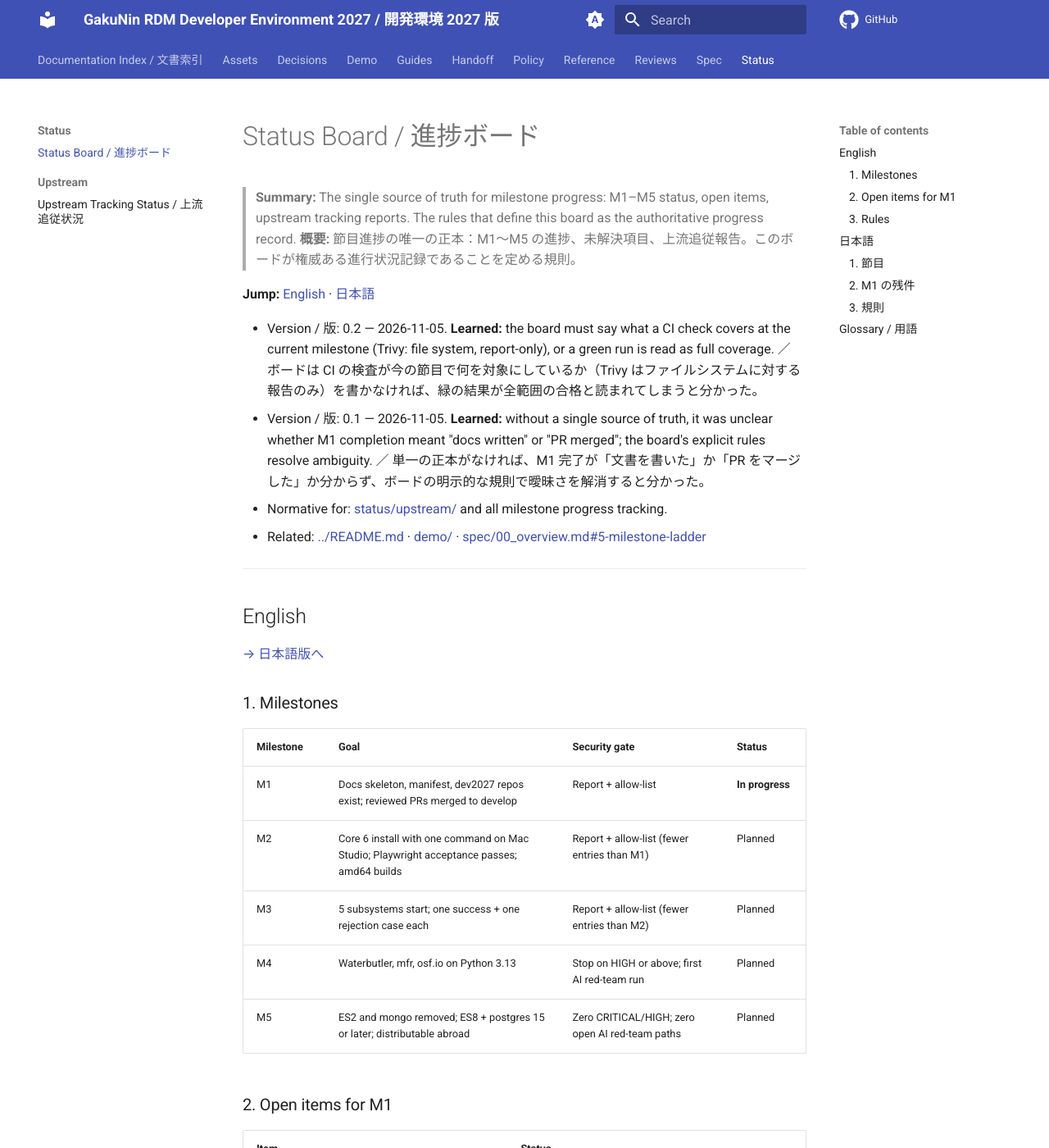
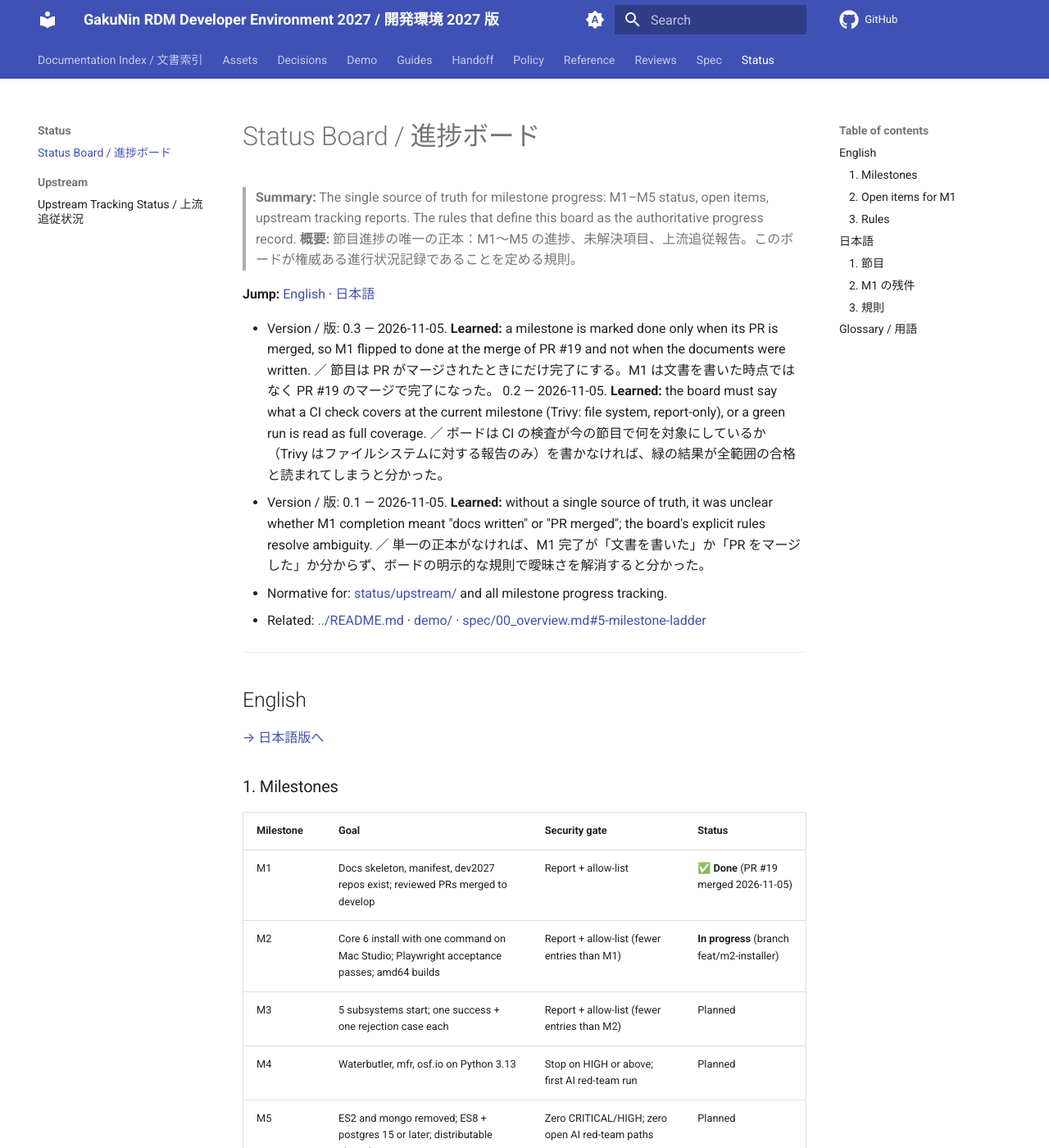
Before and after one commit to RCOSDP/RDM-developer-guide, an MkDocs documentation site: the page built from docs/status/README.md, in a window 1280 px wide and 1400 px high. Shown: the whole window at 82% size. Built offline with MkDocs 1.6.1 and Material for MkDocs 9.7.7, drawn with Linux system fonts in a browser that asks for light colours; a script that is not in the unit is left out; comment, search, counter and statistics services are not loaded; some of the changed text lies outside the part shown.

Commit message:
fix(installer),docs(status): 未実装モジュールの ImportError を許容し、M1 完了・M2 着手をボードに反映
理由: doctor が host を import できない間も他のサブコマンドが動くようにする（並行実装のため）。
進捗ボードは PR #19 のマージで M1 を完了にし、M2 を進行中にする。dev2027 の厳密再構築 PR 8 本を残件に載せる。

Co-Authored-By: Claude Fable 5.1 <noreply@anthropic.com>
Claude-Session: https://claude.ai/code/session_01BW1YQju1R8hU1GgE9LhLD4

```diff
--- a/docs/status/README.md
+++ b/docs/status/README.md
@@ -5,7 +5,8 @@
 
 **Jump:** [English](#english) · [日本語](#japanese)
 
-- Version / 版: 0.2 — 2026-11-05. **Learned:** the board must say what a CI check covers at the current milestone (Trivy: file system, report-only), or a green run is read as full coverage. ／ ボードは CI の検査が今の節目で何を対象にしているか（Trivy はファイルシステムに対する報告のみ）を書かなければ、緑の結果が全範囲の合格と読まれてしまうと分かった。
+- Version / 版: 0.3 — 2026-11-05. **Learned:** a milestone is marked done only when its PR is merged, so M1 flipped to done at the merge of PR #19 and not when the documents were written. ／ 節目は PR がマージされたときにだけ完了にする。M1 は文書を書いた時点ではなく PR #19 のマージで完了になった。
+  0.2 — 2026-11-05. **Learned:** the board must say what a CI check covers at the current milestone (Trivy: file system, report-only), or a green run is read as full coverage. ／ ボードは CI の検査が今の節目で何を対象にしているか（Trivy はファイルシステムに対する報告のみ）を書かなければ、緑の結果が全範囲の合格と読まれてしまうと分かった。
 - Version / 版: 0.1 — 2026-11-05. **Learned:** without a single source of truth, it was unclear whether M1 completion meant "docs written" or "PR merged"; the board's explicit rules resolve ambiguity. ／ 単一の正本がなければ、M1 完了が「文書を書いた」か「PR をマージした」か分からず、ボードの明示的な規則で曖昧さを解消すると分かった。
 - Normative for: [status/upstream/](upstream/README.md) and all milestone progress tracking.
 - Related: [../README.md](../README.md) · [demo/](../demo/README.md) · [spec/00_overview.md#5-milestone-ladder](./../spec/00_overview.md#english)
@@ -21,8 +22,8 @@
 
 | Milestone | Goal | Security gate | Status |
 |---|---|---|---|
-| M1 | Docs skeleton, manifest, dev2027 repos exist; reviewed PRs merged to develop | Report + allow-list | **In progress** |
-| M2 | Core 6 install with one command on Mac Studio; Playwright acceptance passes; amd64 builds | Report + allow-list (fewer entries than M1) | Planned |
+| M1 | Docs skeleton, manifest, dev2027 repos exist; reviewed PRs merged to develop | Report + allow-list | ✅ **Done** (PR #19 merged 2026-11-05) |
+| M2 | Core 6 install with one command on Mac Studio; Playwright acceptance passes; amd64 builds | Report + allow-list (fewer entries than M1) | **In progress** (branch feat/m2-installer) |
 | M3 | 5 subsystems start; one success + one rejection case each | Report + allow-list (fewer entries than M2) | Planned |
 | M4 | Waterbutler, mfr, osf.io on Python 3.13 | Stop on HIGH or above; first AI red-team run | Planned |
 | M5 | ES2 and mongo removed; ES8 + postgres 15 or later; distributable abroad | Zero CRITICAL/HIGH; zero open AI red-team paths | Planned |
@@ -62,8 +63,8 @@ This board is the **single source of truth** for milestone progress:
 
 | 節目 | ゴール | セキュリティ門 | ステータス |
 |---|---|---|---|
-| M1 | docs の骨格・manifest・dev2027 リポジトリ群がある。レビュー済み PR が develop にマージ | 報告＋許容リスト | **進行中** |
-| M2 | コア 6 本が Mac Studio で一発導入。Playwright 受入合格。amd64 ビルド | 報告＋許容リスト（M1 より件数を減らす） | 計画中 |
+| M1 | docs の骨格・manifest・dev2027 リポジトリ群がある。レビュー済み PR が develop にマージ | 報告＋許容リスト | ✅ **完了**（PR #19 を 2026-11-05 にマージ） |
+| M2 | コア 6 本が Mac Studio で一発導入。Playwright 受入合格。amd64 ビルド | 報告＋許容リスト（M1 より件数を減らす） | **進行中**（ブランチ feat/m2-installer） |
 | M3 | サブシステム 5 本が起動。各 1 本の正常系＋拒否ケース | 報告＋許容リスト（M2 より件数を減らす） | 計画中 |
 | M4 | waterbutler・mfr・osf.io を Python 3.13 へ | HIGH 以上で停止。AI レッドチーム初回 | 計画中 |
 | M5 | ES2・mongo 廃止。ES8＋postgres 15 以降。海外配布可 | CRITICAL/HIGH ゼロ。AI レッドチームの未解決経路ゼロ | 計画中 |
@@ -75,7 +76,7 @@ This board is the **single source of truth** for milestone progress:
 | docs の骨格（全フォルダの README） | ✅ 作成済み |
 | manifest/upstreams.json | ✅ 作成 |
 | dev2027 統合リポジトリ（11） | ✅ 作成 |
-| 統合 PR RDM-osf.io-dev2027 #1 | 🔄 作成済み（レビュー対応中） |
+| dev2027 の厳密再構築 PR（8 リポジトリ、ADR-01 §5。osf.io #1 は #2 に置き換えて閉鎖） | 🔄 作成済み、Codex Astra レビュー中 |
 | MkDocs サイトのビルド（`site/`、strict ビルド合格） | ✅ 生成済み |
 | ガイドの `docs/guides/` への移植（旧パスに誘導を残す） | ✅ 完了 |
 | Codex Astra による RDM-osf.io-dev2027 PR #1 のレビュー | 🔄 r1/r2 完了: request changes。R1 修正済み、R2 は ADR-01 §5 の所有者判断待ち、R3 は所有者判断 |
```
Also changed, not shown: other parts of docs/status/README.md (+1 -1 lines), 1 other file.
